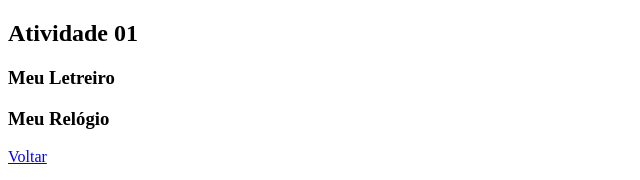
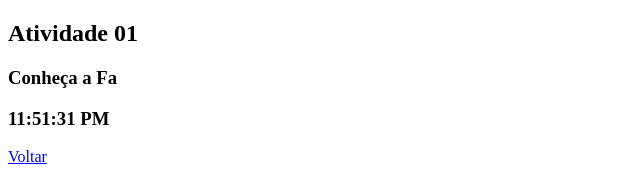
Before and after one commit to Mrlals/meu-app, a React (Create React App) app: page /atv01 in a window 1280 px wide. Shown: the top 180 px of the page, without its empty margins (0-640 px from the left). Built offline with nearby package versions, Linux system fonts and the light colour scheme.

Commit message:
Add files via upload
implementando atividades

```diff
--- a/src/Letreiro.js
+++ b/src/Letreiro.js
@@ -1,7 +1,26 @@
+import React, { useState, useEffect } from 'react';
+
 function Letreiro() {
+  const texto = 'Conheça a Fatec';
+  const [indice, setIndice] = useState(0);
+  const [textoAtual, setTextoAtual] = useState('');
+
+  useEffect(() => {
+    const intervalo = setInterval(() => {
+      setTextoAtual((prevTexto) => {
+        const novoTexto = texto.substring(0, indice + 1);
+        return novoTexto;
+      });
+
+      setIndice((prevIndice) => (prevIndice + 1) % texto.length);
+    }, 200);
+
+    return () => clearInterval(intervalo);
+  }, [indice, texto]);
+
     return (
       <>
-          <h3>Meu Letreiro</h3>
+          <h3>{textoAtual}</h3>
       </>
     );
   }
--- a/src/Relogio.js
+++ b/src/Relogio.js
@@ -1,7 +1,20 @@
+import React, { useState, useEffect } from 'react';
+
 function Relogio() {
+
+  const [horaAtual, setHoraAtual] = useState(new Date());
+
+  useEffect(() => {
+    const intervalo = setInterval(() => {
+      setHoraAtual(new Date());
+    }, 1000);
+
+    return () => clearInterval(intervalo);
+  }, []);
+
   return (
     <>
-          <h3>Meu Relógio</h3>
+        <h3>{horaAtual.toLocaleTimeString()}</h3>
     </>
   );
 }
```
Lines whose indentation alone changed are shown as unchanged.
